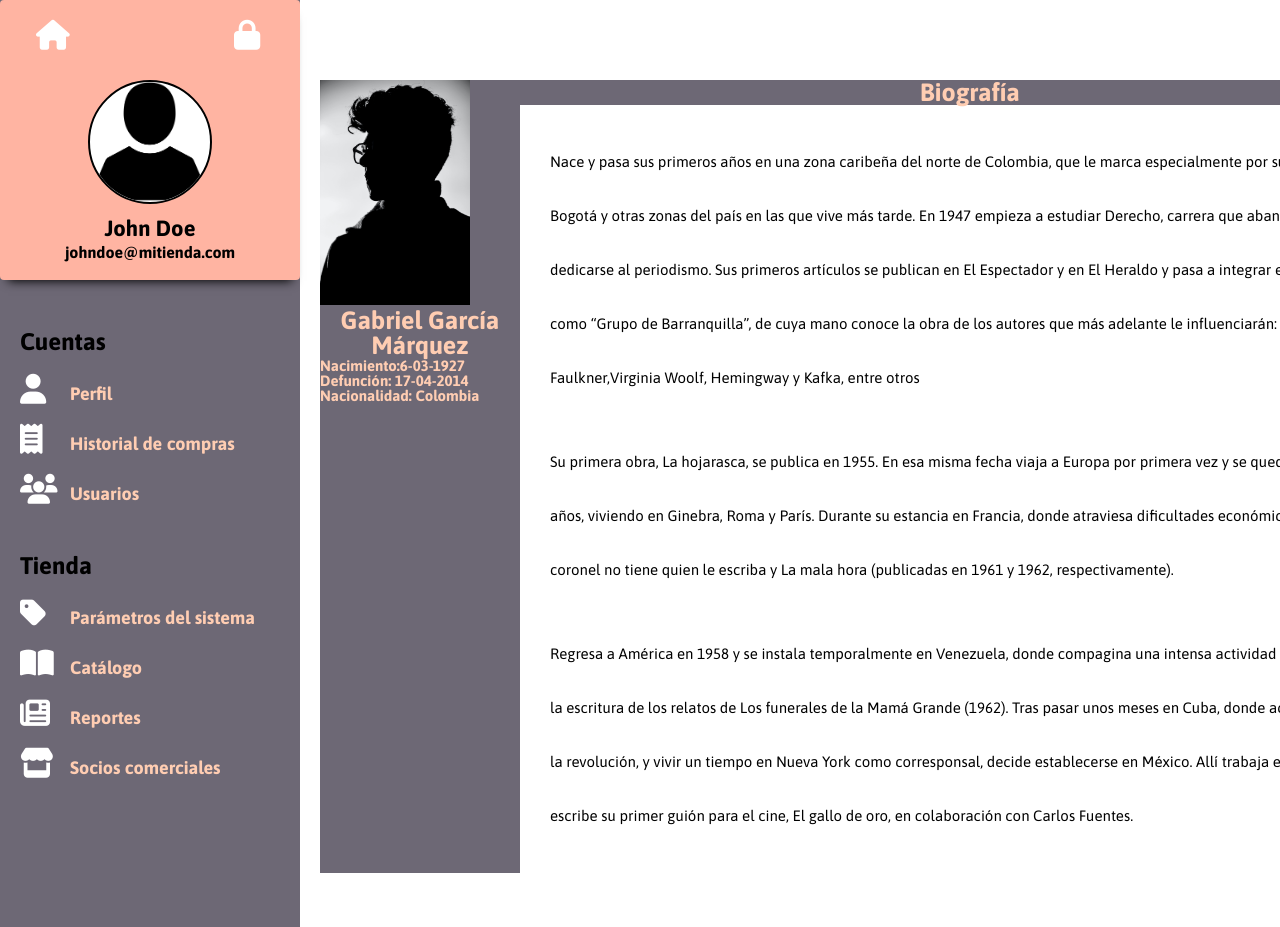
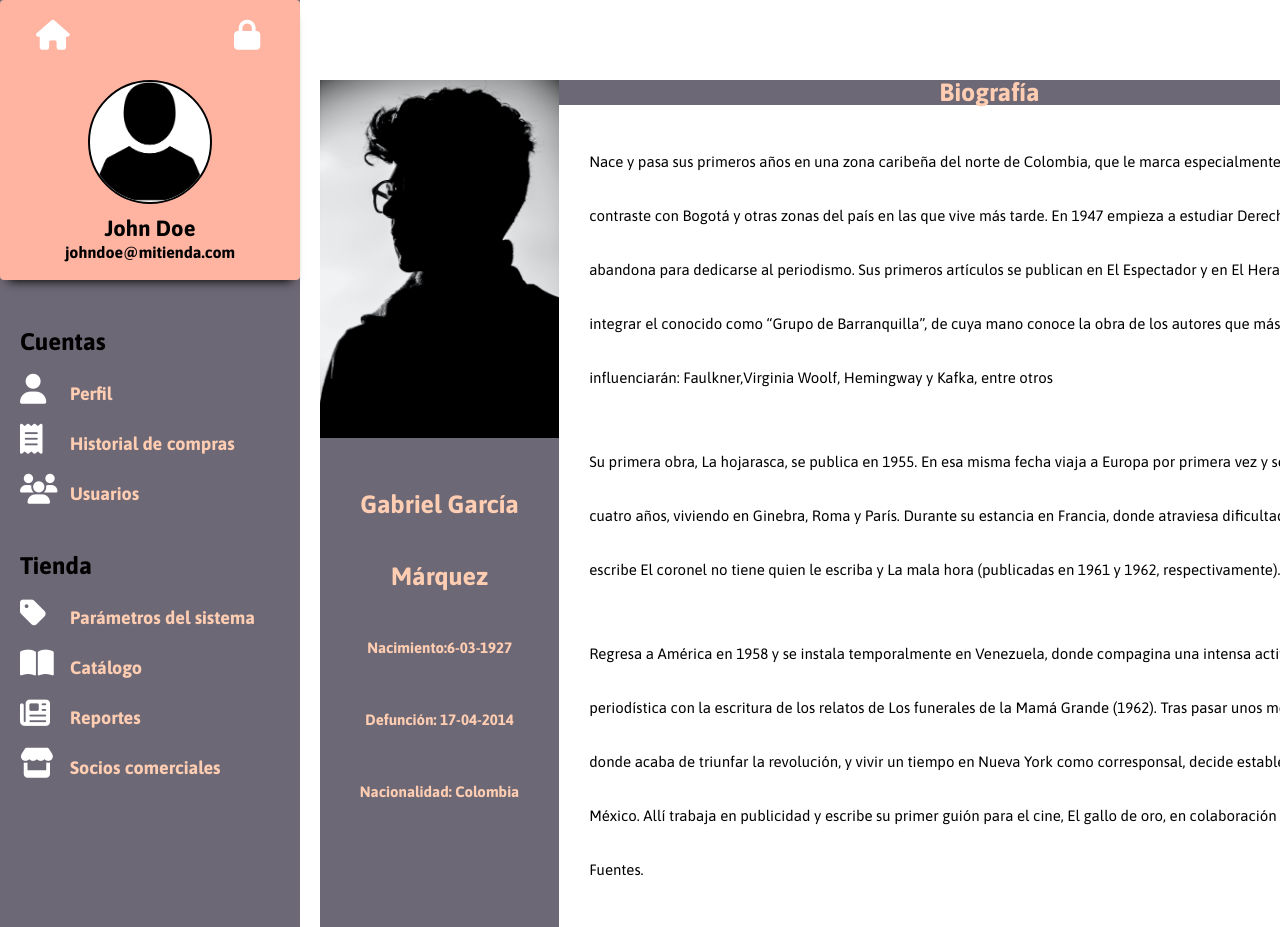
Before and after one commit to adriancastro626/bazar_de_las_sorpresas, a plain HTML site: page html/perfil_autor.html in a window 1280 px wide. Shown: the top 927 px of the page. Drawn offline with Linux system fonts and the light colour scheme; some packages are replaced by stand-ins of ours; a script that the page names is missing.

Commit message:
perfil del autor arreglado

```diff
--- a/css/perfil_autor.css
+++ b/css/perfil_autor.css
@@ -4,8 +4,10 @@
 }
 
 .cont-izquierdo {
-    width: 20%;
+    width: 25%;
     background: #6D6875;
+    text-align: center;
+    line-height: 4rem;
 }
 
 .cont-derecho {
@@ -13,9 +15,8 @@
 }
 
 .foto-autor img {
-    width: 75%;
-    height: 75%;
-    text-align: center;
+    width: 100%;
+    height: 100%;
 }
 
 h1 {
@@ -31,8 +32,9 @@ h1 {
     font-family: 'Asap', sans-serif;
     font-weight: bold;
     font-size: 15px;
-    text-align: left;
+    text-align: center;
     color: #FFCDB2;
+    line-height: 4rem;
 }
 
 .titulo {
```
